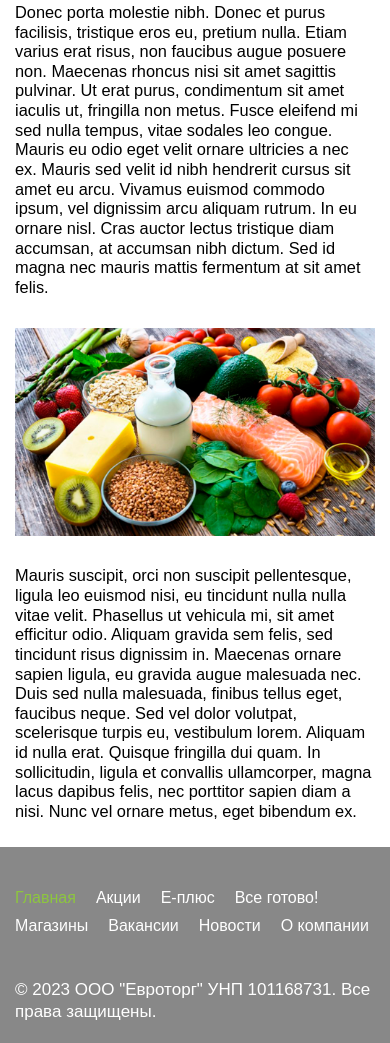
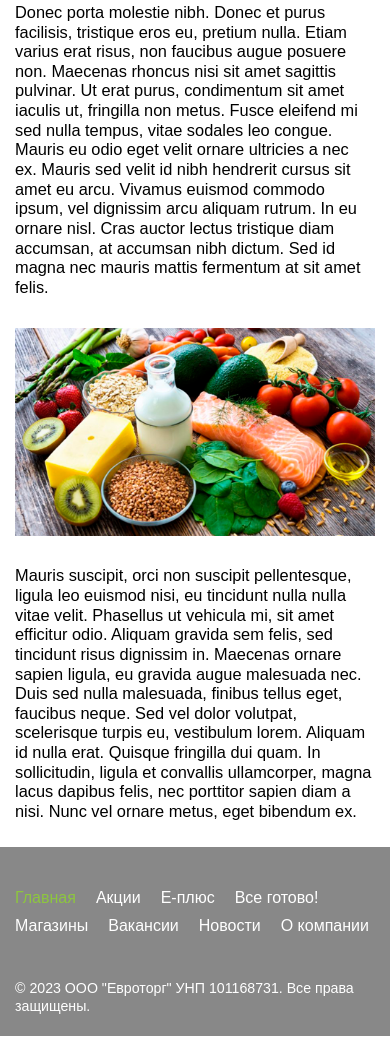
Before and after one commit to jeka5650962/evroopt_test, a plain HTML site: page index.html in a window 390 px wide. Shown: the part 2335-3378 px from the top of the page. Drawn offline with Linux system fonts and the light colour scheme.

Commit message:
220623 1404

```diff
--- a/css/style.css
+++ b/css/style.css
@@ -297,7 +297,7 @@ body {
 }
 
 .footer__copyright {
-    font-size: 17px;
+    font-size: calc(14px + (17 - 14) * (100vw / 1920));
     color: #fff;
     line-height: 1.3;
 }
@@ -438,6 +438,10 @@ body {
     .article__text {
         font-size: calc(16px + (22 - 16 + (22 - 16) * 0.7) * ((100vw - 320px) / 1920));
     }
+
+    .footer__copyright {
+        font-size: calc(14px + (17 - 14 + (17 - 14) * 0.7) * ((100vw - 320px) / 1920));
+    }
 }
 
 @media (max-width: 630px) {
```
